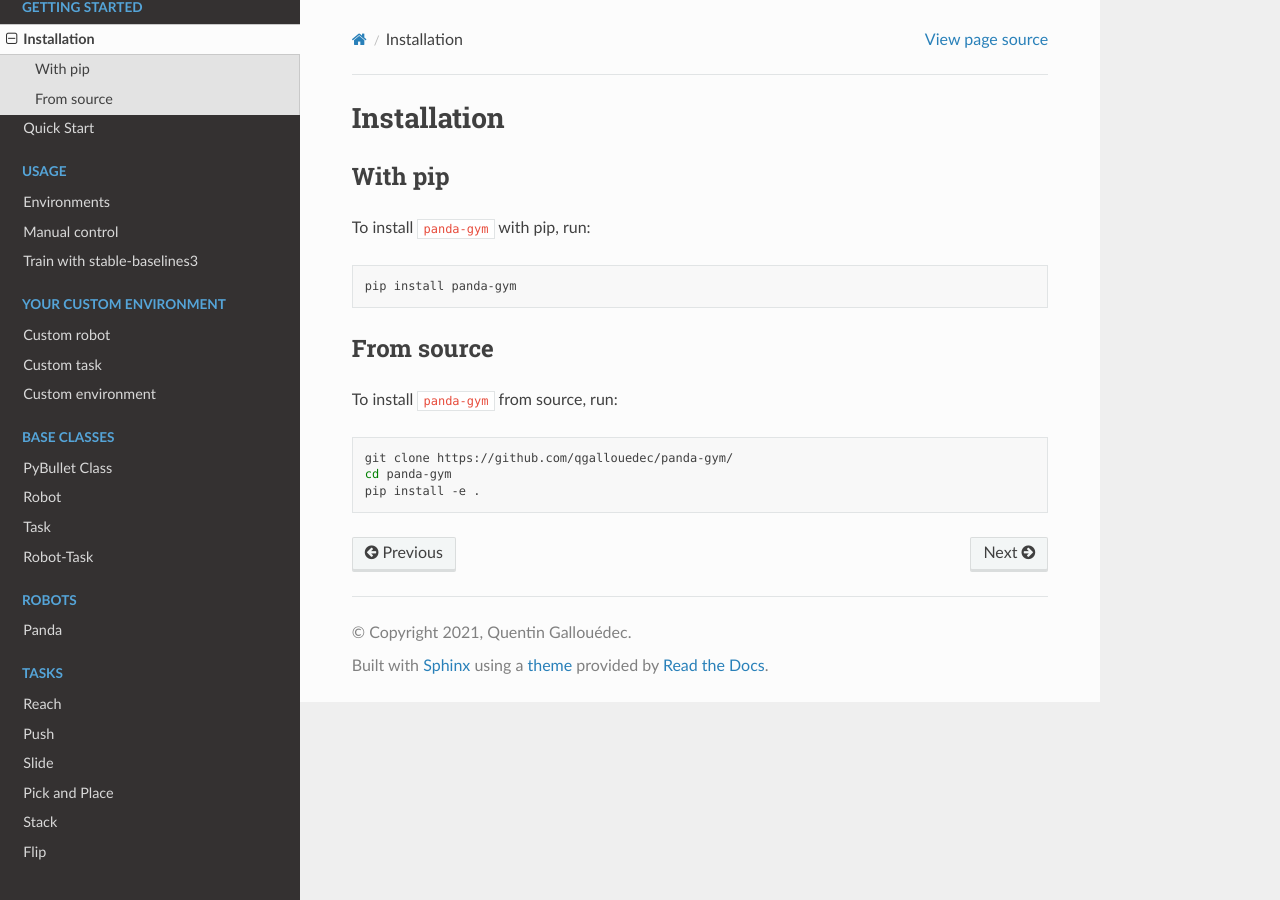
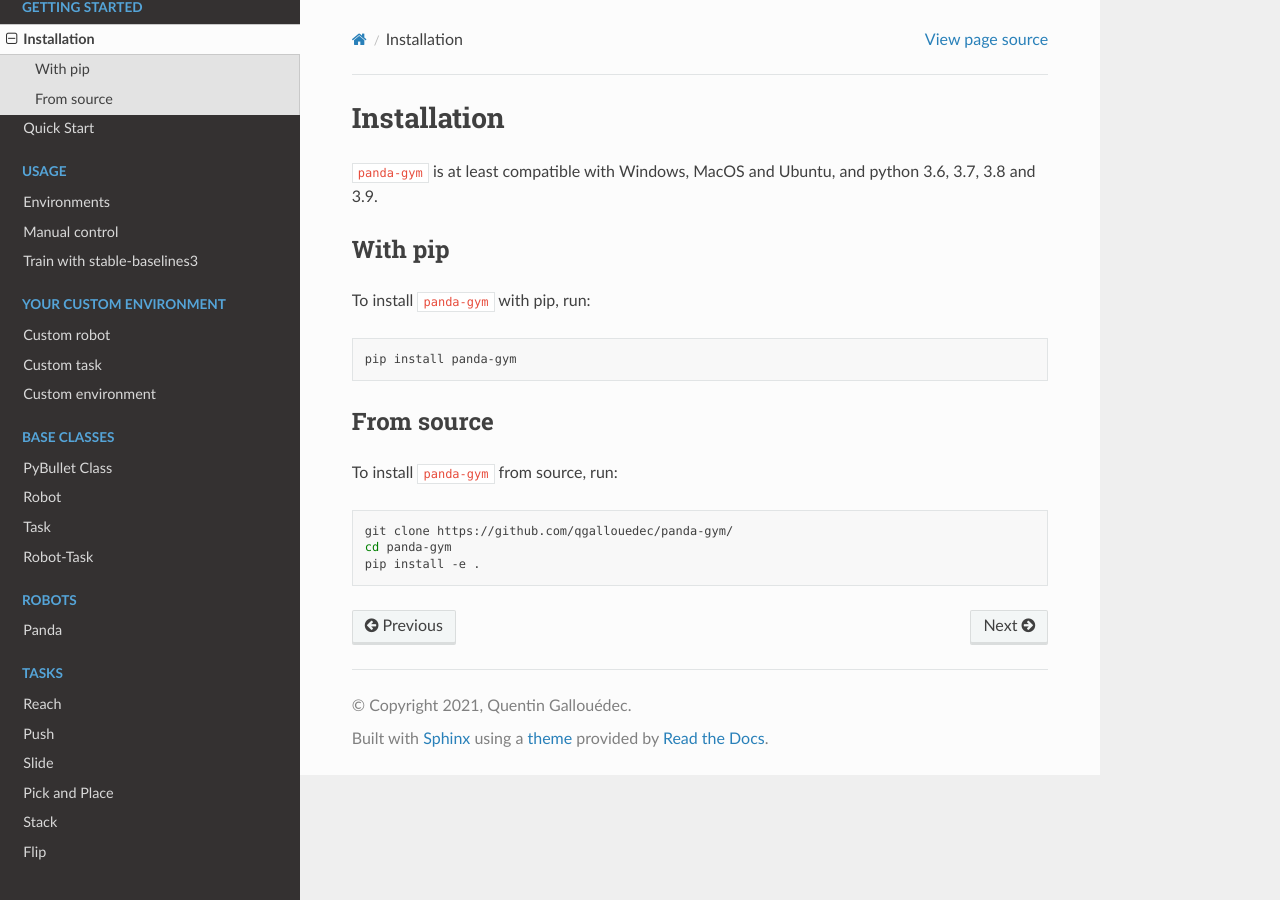
Before and after one commit to qgallouedec/panda-gym, a Sphinx documentation site: the page built from docs/guide/install.rst, in a window 1280 px wide. Built offline with Sphinx 7.4.7 and the Read the Docs theme 2.0.0, drawn with Linux system fonts in a browser that asks for light colours.

Commit message:
python3.9

```diff
--- a/docs/guide/install.rst
+++ b/docs/guide/install.rst
@@ -2,6 +2,8 @@
 
 Installation
 ============
+
+``panda-gym`` is at least compatible with Windows, MacOS and Ubuntu, and python 3.6, 3.7, 3.8 and 3.9.
 
 With pip
 --------
```
Also changed, not shown: 1 other file.
